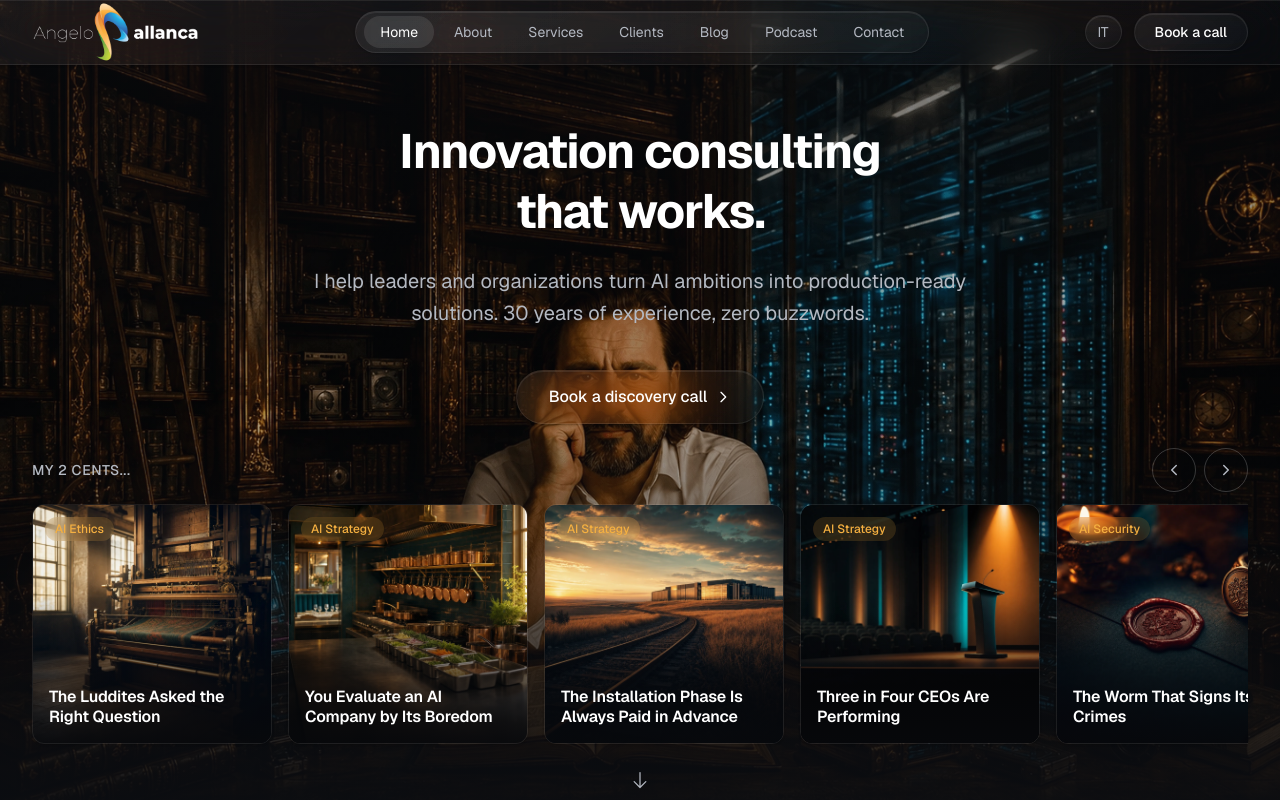
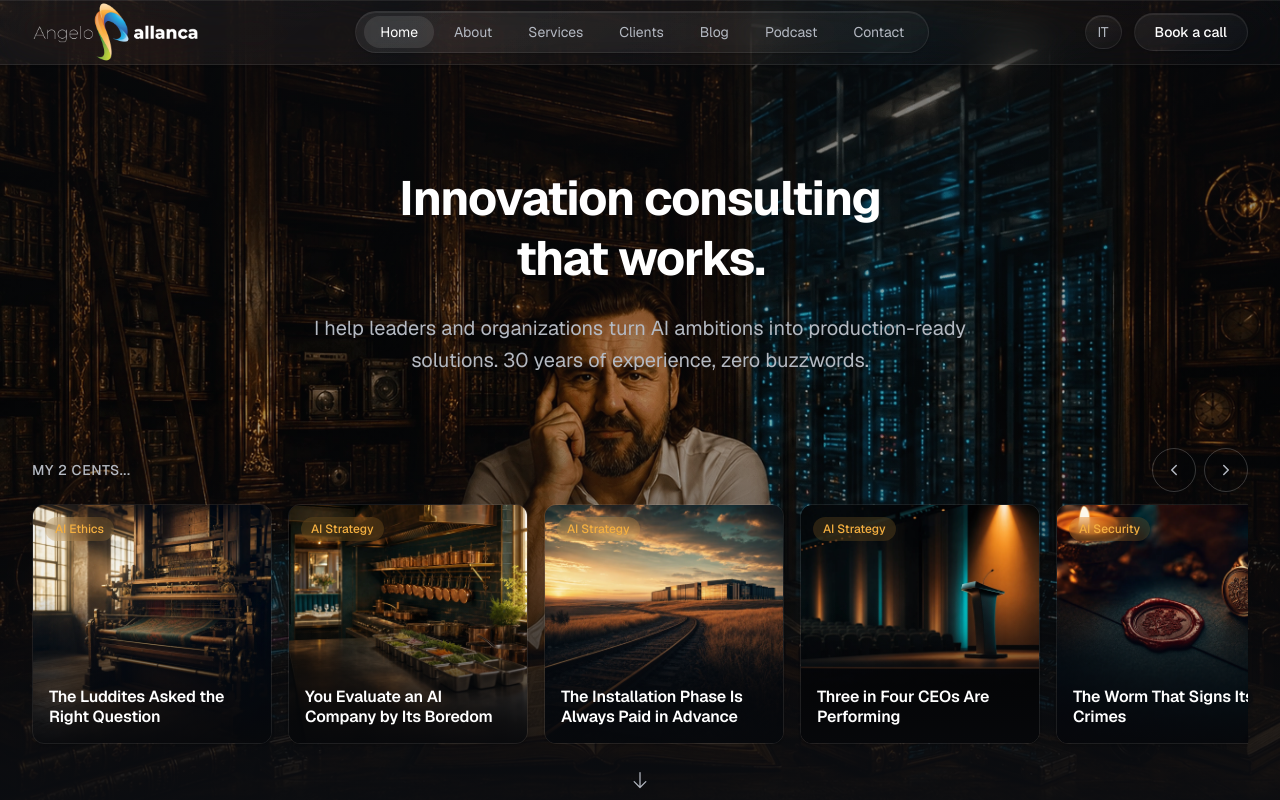
Before and after one commit to therealpan/pallanca-info-blog, a Next.js app: page /en in a window 1280 px wide. Shown: the top 800 px of the page. Built offline with nearby package versions, Linux system fonts and the light colour scheme.

Commit message:
hero: remove central CTA button (free up the fold for the headline + photo)

```diff
--- a/src/components/HeroSection.tsx
+++ b/src/components/HeroSection.tsx
@@ -93,7 +93,6 @@ function CarouselCard({
 export default function HeroSection({ posts }: { posts: HeroPost[] }) {
   const t = useTranslations('hero');
   const tHome = useTranslations('home');
-  const locale = useLocale();
   const scrollRef = useRef<HTMLDivElement>(null);
   const [selectedPost, setSelectedPost] = useState<HeroPost | null>(null);
 
@@ -135,17 +134,6 @@ export default function HeroSection({ posts }: { posts: HeroPost[] }) {
           <p className="mt-6 text-lg sm:text-xl text-[var(--color-text-muted)] max-w-2xl mx-auto leading-relaxed">
             {t('subheadline')}
           </p>
-          <div className="mt-10">
-            <a
-              href={`/${locale}/proposal`}
-              className="inline-flex items-center gap-2 glass-card !rounded-full px-8 py-3.5 text-base font-medium text-white hover:bg-white hover:text-[var(--color-bg)] transition-[background,color,transform] duration-200"
-            >
-              {t('cta')}
-              <svg className="w-4 h-4" fill="none" viewBox="0 0 24 24" stroke="currentColor">
-                <path strokeLinecap="round" strokeLinejoin="round" strokeWidth={2} d="M9 5l7 7-7 7" />
-              </svg>
-            </a>
-          </div>
         </div>
 
         {/* Blog cards carousel */}
```
